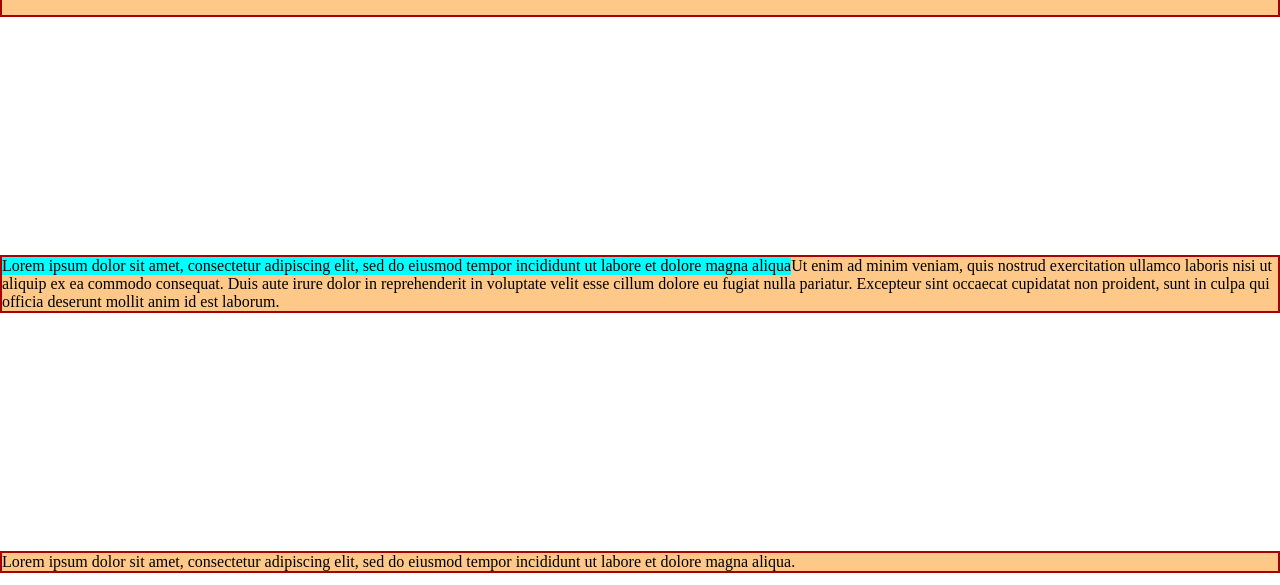
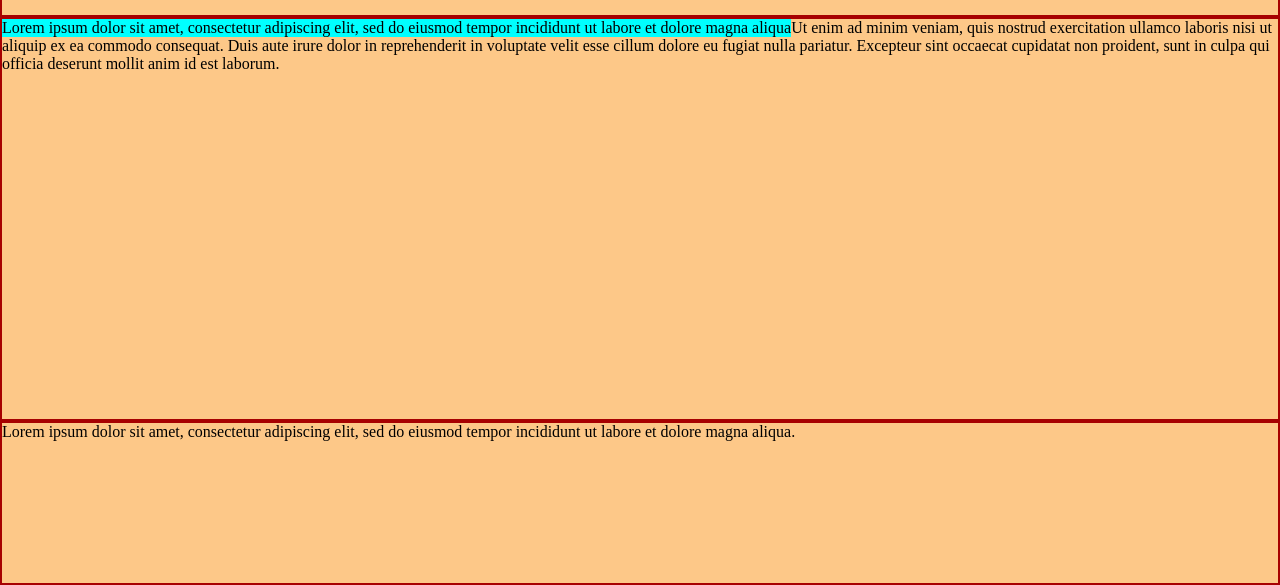
Before and after one commit to Siarhei-Ihnatovich/rsschool-cv, a plain HTML site: page index.html in a window 1280 px wide. Shown: the part 227-812 px from the top of the page. Drawn offline with Linux system fonts and the light colour scheme.

Commit message:
feat: implement hight for main and footer

```diff
--- a/style.css
+++ b/style.css
@@ -69,6 +69,7 @@ body {
 
 .main {
   /*min-height: calc(100vh - 40vh); */
+  height: 50vh;
 }
 aside {
   float: left;
@@ -77,4 +78,5 @@ aside {
 
 .footer{
   /*height: 10vh;*/
+  height: 20vh;
 }
```
Also changed, not shown: index.html (+1 -1 lines).
